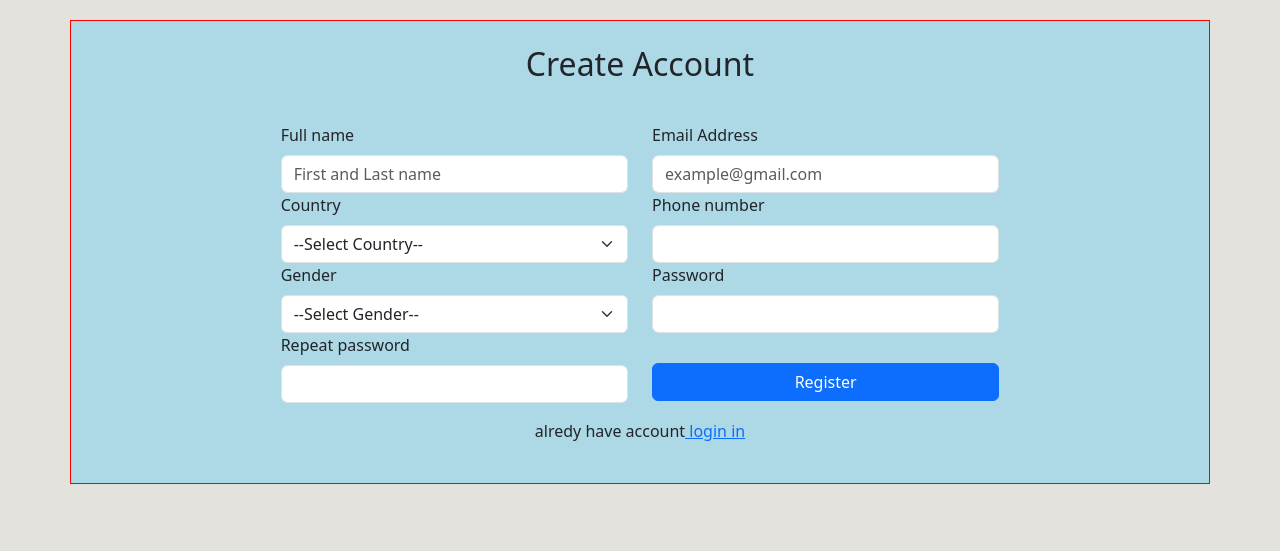
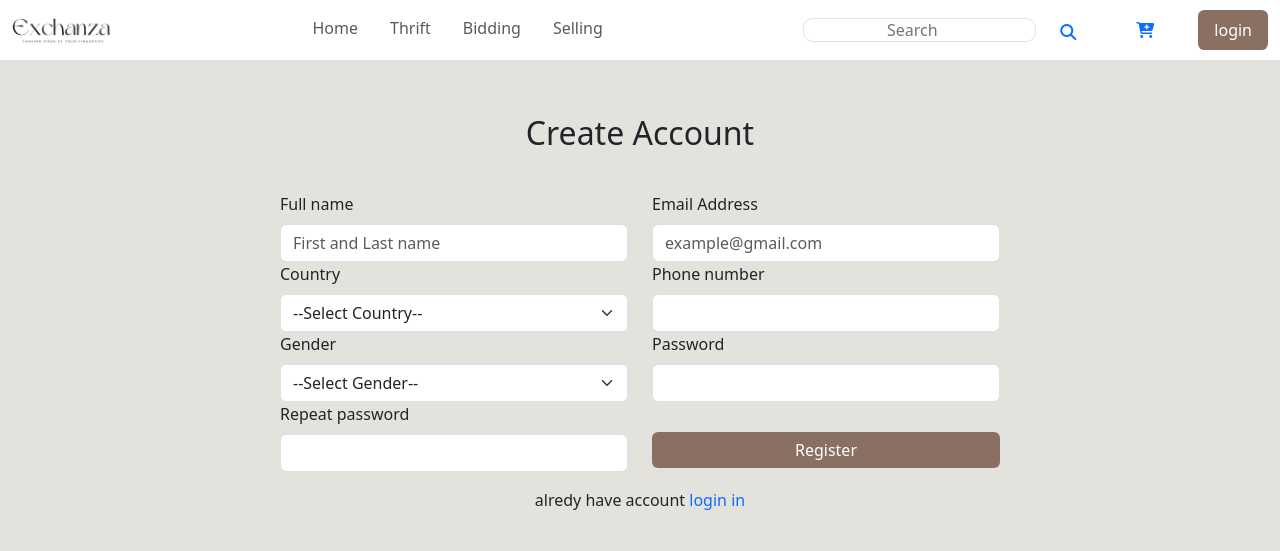
Before and after one commit to Kavindacc/Project-I_Exchanza-OLD-, a PHP site: page /view/signup.php in a window 1280 px wide. Shown: the top 551 px of the page. Run offline with PHP 8.4, Linux system fonts and the light colour scheme.

Commit message:
all add css login,singup,forget pages

```diff
--- a/index.php
+++ b/index.php
@@ -15,7 +15,7 @@
     <!--nav bar-->
     <nav class="navbar navbar-expand-lg sticky-top nav">
         <div class="container-fluid logo"><!--logo-->
-            <a class="navbar-brand" href="#"><img src="img/Exchanza.png" width="100px"></a>
+           <a class="navbar-brand" href="#"><img src="../Project-I_Exchanza/img/Exchanza.png" width="100px"></a>
             <!--toggle button-->
             <button class="navbar-toggler" type="button" data-bs-toggle="offcanvas" data-bs-target="#offcanvasNavbar" aria-controls="offcanvasNavbar" aria-label="Toggle navigation">
                 <span class="navbar-toggler-icon"></span>
@@ -48,7 +48,7 @@
                         <a href="#1" class="nav-link  text-decoration-none  mt-1"><i class="fa-solid fa-magnifying-glass"></i></a>
                     </form>
                     <!--login nav-link-a-color-->
-                    <div class="d-flex flex-column flex-lg-row justify-content-center  align-items-center mt-3 mt-lg-0 gap-3">
+                    <div class="d-flex flex-column float-start flex-lg-row justify-content-center  align-items-center mt-3 mt-lg-0 gap-3">
                         <a href="#1" class="nav-link  text-decoration-none mx-1"><i class="fa-solid fa-cart-plus"><span></span></i></a>
                         <?php
                         if (isset($_SESSION['logedin']) && $_SESSION['logedin'] === true) { ?>
--- a/view/forgetpassword.php
+++ b/view/forgetpassword.php
@@ -33,7 +33,7 @@
         </div>
         <div class="row mt-3">
             <div class="col-md-4">
-                <input class="btn btn-primary w-100" type="submit" value="continue" name="continue">
+                <input class="btn btn-primary w-100" type="submit" value="continue" name="continue"style="background:#897062;border:none;">
             </div>
         </div>
         </form>
--- a/view/resetpassword.php
+++ b/view/resetpassword.php
@@ -63,7 +63,7 @@ if (strtotime($result) <= time()) { //convrt secound time/
             </div>
             <div class="row mt-2">
                 <div class="col-md-4">
-                    <input class="btn btn-primary w-100" type="submit" value="Reset" name="reset">
+                    <input class="btn btn-primary w-100" type="submit" value="Reset" name="reset" style="background:#897062;border:none;">
                 </div>
             </div>
         </form>
--- a/view/signup.php
+++ b/view/signup.php
@@ -6,11 +6,66 @@
     <meta charset="UTF-8">
     <meta name="viewport" content="width=device-width, initial-scale=1.0">
     <link href="https://cdn.jsdelivr.net/npm/bootstrap@5.3.3/dist/css/bootstrap.min.css" rel="stylesheet" integrity="sha384-QWTKZyjpPEjISv5WaRU9OFeRpok6YctnYmDr5pNlyT2bRjXh0JMhjY6hW+ALEwIH" crossorigin="anonymous">
+    <link rel="stylesheet" href="https://cdnjs.cloudflare.com/ajax/libs/font-awesome/6.5.2/css/all.min.css" integrity="sha512-SnH5WK+bZxgPHs44uWIX+LLJAJ9/2PkPKZ5QiAj6Ta86w+fsb2TkcmfRyVX3pBnMFcV7oQPJkl9QevSCWr3W6A==" crossorigin="anonymous" referrerpolicy="no-referrer" />
     <link rel="stylesheet" href="style.css">
     <title>Signup</title>
 </head>
 
 <body>
+       <!--nav bar-->
+       <nav class="navbar navbar-expand-lg sticky-top nav">
+        <div class="container-fluid logo"><!--logo-->
+           <a class="navbar-brand" href="#"><img src="../img/Exchanza.png" width="100px"></a>
+            <!--toggle button-->
+            <button class="navbar-toggler" type="button" data-bs-toggle="offcanvas" data-bs-target="#offcanvasNavbar" aria-controls="offcanvasNavbar" aria-label="Toggle navigation">
+                <span class="navbar-toggler-icon"></span>
+            </button>
+            <!--sidebar-->
+            <div class="offcanvas offcanvas-start" tabindex="-1" id="offcanvasNavbar" aria-labelledby="offcanvasNavbarLabel">
+                <!--sidebarheader-->
+                <div class="offcanvas-header border-bottom">
+                    <h5 class="offcanvas-title " id="offcanvasNavbarLabel">Exchanze</h5>
+                    <button type="button" class="btn-close" data-bs-dismiss="offcanvas" aria-label="Close"></button>
+                </div>
+                <!--sider body-->
+                <div class="offcanvas-body">
+                    <ul class="navbar-nav justify-content-center  flex-grow-1 pe-3">
+                        <li class="nav-item mx-2">
+                            <a class="nav-link" aria-current="page" href="../index.php">Home</a>
+                        </li>
+                        <li class="nav-item mx-2">
+                            <a class="nav-link" href="#">Thrift</a>
+                        </li>
+                        <li class="nav-item mx-2">
+                            <a class="nav-link" href="#">Bidding</a>
+                        </li>
+                        <li class="nav-item mx-2">
+                            <a class="nav-link" href="#">Selling</a>
+                        </li>
+                    </ul>
+                    <form class="d-flex me-4 align-items-center" role="search">
+                        <input class="search me-2" type="search" placeholder="Search">
+                        <a href="#1" class="nav-link  text-decoration-none  mt-1"><i class="fa-solid fa-magnifying-glass"></i></a>
+                    </form>
+                    <!--login nav-link-a-color-->
+                    <div class="d-flex flex-column float-start flex-lg-row justify-content-center  align-items-center mt-3 mt-lg-0 gap-3">
+                        <a href="#1" class="nav-link  text-decoration-none mx-1"><i class="fa-solid fa-cart-plus"><span></span></i></a>
+                        <?php
+                        if (isset($_SESSION['logedin']) && $_SESSION['logedin'] === true) { ?>
+                            <button class="lo-out btn-sm ms-2 px-3">
+                                <a href="view/logout.php" class=" text-decoration-none">logout</a>
+                            </button>
+                            <?php echo "Hi," . $_SESSION['username']; ?>
+                        <?php } else { ?>
+                            <button class="lo-button btn-sm ms-2 px-3">
+                                <a href="view/login.php" class=" text-decoration-none">login</a>
+                            </button>
+                        <?php } ?>
+                    </div>
+                </div>
+            </div>
+        </div>
+    </nav>
     <!--form-->
     <div class="container p-4 regi">
         <div class="row text-center pb-2">
@@ -71,7 +126,7 @@
                     <input class="form-control" type="password" name="rpassword">
                 </div>
                 <div class="col-md-4" style="margin-top:30px;">
-                    <input class="btn btn-primary w-100" type="submit" value="Register" name="register">
+                    <input class="btn btn-primary w-100 " type="submit" value="Register" name="register"style="background:#897062;border:none;">
                 </div>
             </div>
 
--- a/view/style.css
+++ b/view/style.css
@@ -7,9 +7,17 @@ body{
     background: #e3e2dd;
 }
 .regi{
-    margin-top:20px;
-    border: 1px solid red!important;
-    background-color: lightblue;
+    margin-top:30px;
+
+}
+.regi a{
+    text-decoration: none;
+}
+.regi a:hover{
+    font-weight: 600;
+}
+input[type=submit]:hover{
+    transform: scaley(1.2);
 }
 .carousel-item {
     height: 90vh;
```
Also changed, not shown: view/login.php (+4 -37 lines).
